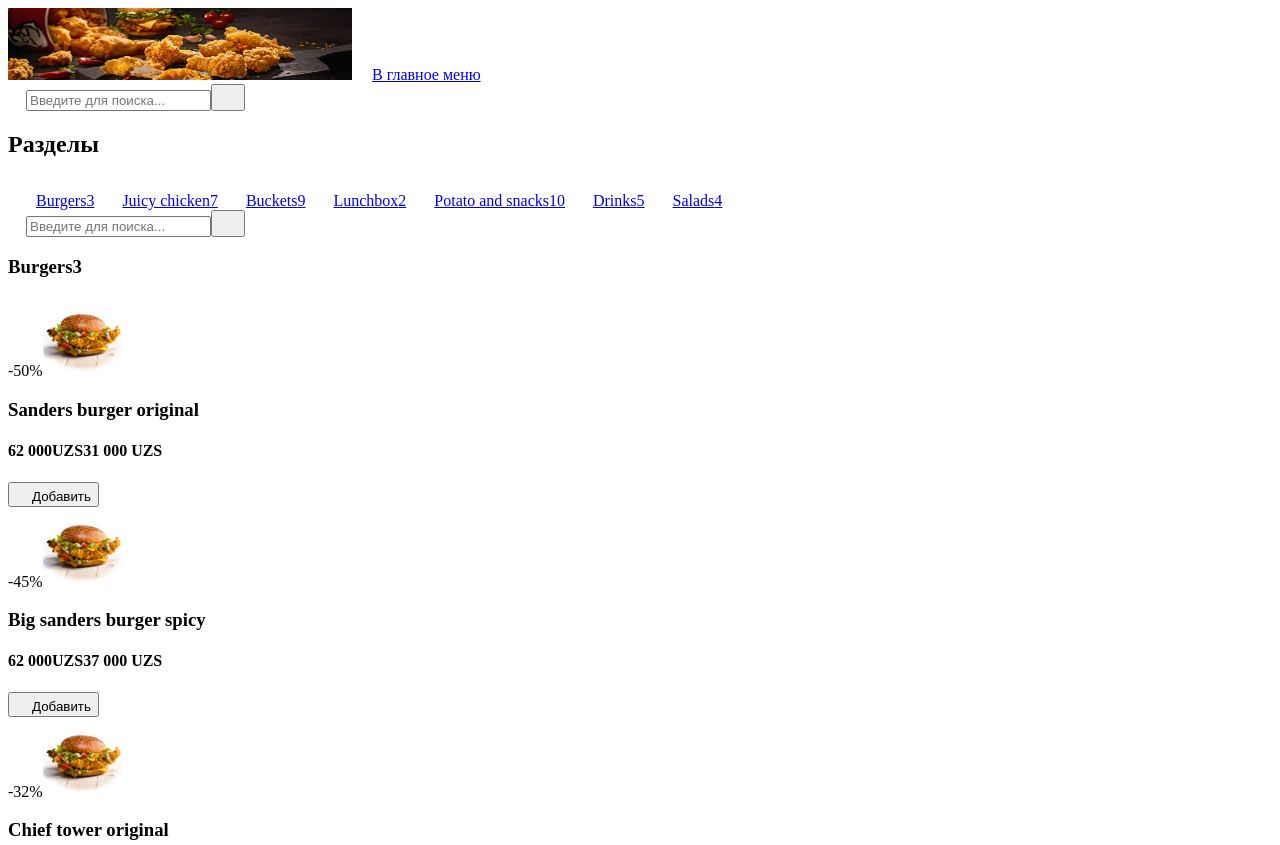
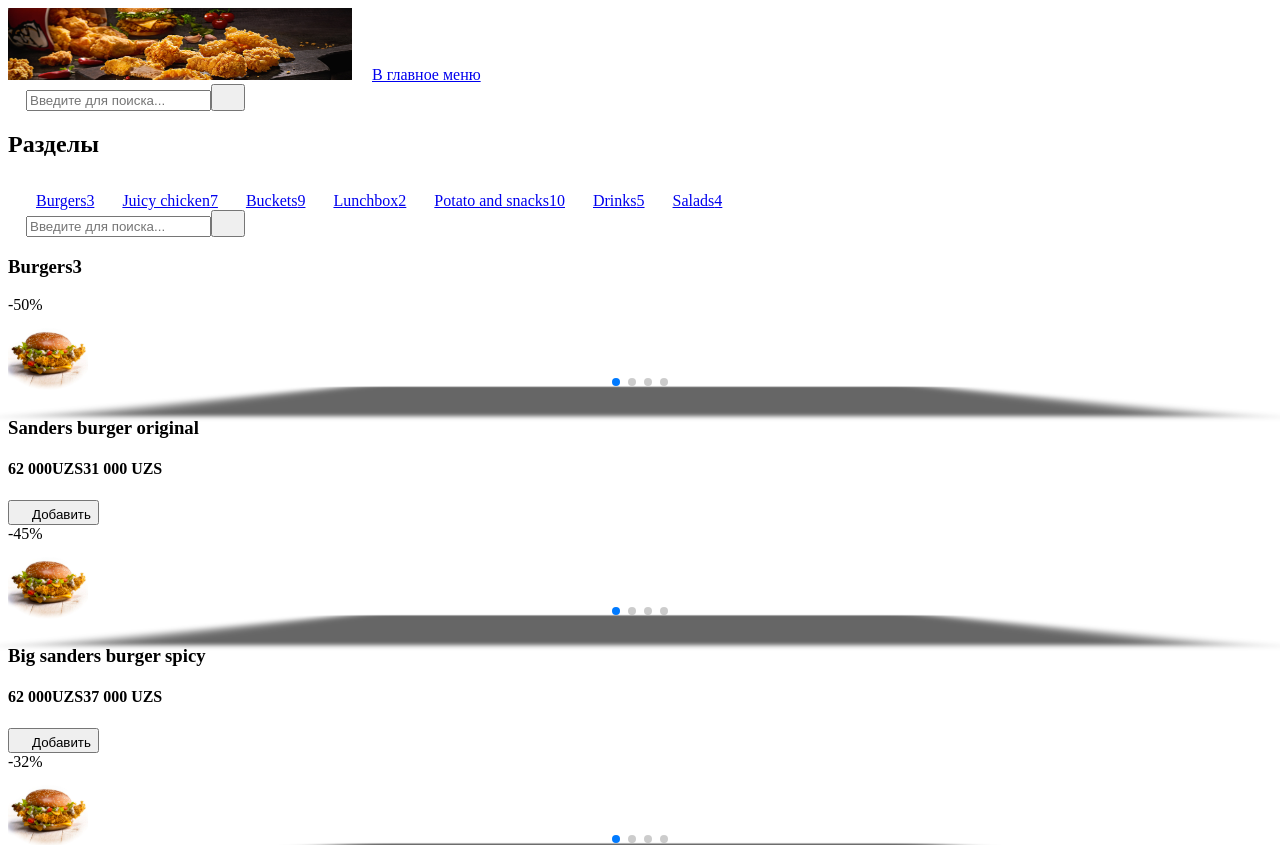
Before and after one commit to AyubovAsadbek/qr-menu-next-dev, a Next.js app: page /menu/page in a window 1280 px wide. Shown: the top 845 px of the page. Built offline with nearby package versions, Linux system fonts and the light colour scheme.

Commit message:
feat: Swiper added

```diff
--- a/src/app/globals.css
+++ b/src/app/globals.css
@@ -40,3 +40,29 @@
     display: none;
   }
 }
+
+.foodCard:hover .swiper-pagination {
+  opacity: 100 !important;
+}
+
+.FoodCardSwiper .swiper-pagination {
+  bottom: 4px !important;
+  display: flex !important;
+  gap: 4px !important;
+  justify-content: center !important;
+}
+
+.FoodCardSwiper .swiper-pagination-bullet {
+  width: 14px !important;
+  height: 2px !important;
+  border-radius: 10px !important;
+  margin-left: 0px !important;
+  margin-right: 0px !important;
+}
+
+@media screen and (min-width: 640px) {
+  .FoodCardSwiper .swiper-pagination {
+    opacity: 0 !important;
+    gap: 2px !important;
+  }
+}
--- /dev/null
+++ b/src/app/profile/page.tsx
@@ -0,0 +1,5 @@
+import ProfilePage from "@/pages/profile/page";
+
+export default function Page() {
+  return <ProfilePage />;
+}
--- a/src/components/CategoryLinks.tsx
+++ b/src/components/CategoryLinks.tsx
@@ -7,7 +7,7 @@ import { useState } from "react";
 const CategoryLinks = () => {
   const [active, setActive] = useState("burger");
   return (
-    <nav className="bg-white sm:rounded-xl sm:py-4 flex-y sm:shadow-sections sticky top-24 ">
+    <nav className="bg-white sm:rounded-xl sm:py-4 flex-y sm:shadow-sections sticky top-24">
       <h2 className="font-medium text-xl text-black-100 pl-4 pb-3 sm:block hidden">
         Разделы
       </h2>
--- a/src/components/FoodCard.tsx
+++ b/src/components/FoodCard.tsx
@@ -1,11 +1,20 @@
+"use client";
 import Image from "next/image";
 import { Icon } from "./Icon";
 import Button from "./Button";
 
+import { Swiper, SwiperSlide } from "swiper/react";
+
+import "swiper/css";
+import "swiper/css/effect-cube";
+import "swiper/css/pagination";
+
+import { EffectCube, Pagination } from "swiper/modules";
+
 type FoodCardProps = {
   food: {
     foodName: string;
-    foodImage: string;
+    foodImages: string;
     oldPrice?: string;
     newPrice: string;
     discount?: string;
@@ -14,21 +23,44 @@ type FoodCardProps = {
 
 const FoodCard = ({ food }: FoodCardProps) => {
   return (
-    <div className="h-auto sm:h-[104px] z-0 text-left bg-white rounded-xl sm:hover:shadow-foodCardHover  cursor-pointer transition-300 p-3 sm:flex-y-center gap-3">
+    <div className="h-auto sm:h-[104px] z-0 text-left bg-white rounded-xl sm:hover:shadow-foodCardHover  cursor-pointer transition-300 p-3 sm:flex-y-center gap-3 foodCard">
       {/* Cart Left */}
-      <div className="relative min-w-20 sm:h-20 rounded-md sm:rounded-xl border border-white-100 overflow-hidden sm:mb-0 mb-3">
+      <div
+        onClick={(e) => {
+          e.stopPropagation();
+        }}
+        className="relative min-w-20 sm:w-20 sm:h-20 rounded-md sm:rounded-xl border border-white-100 overflow-hidden sm:mb-0 mb-3"
+      >
         {food.discount && (
-          <span className="absolute left-0 top-0 py-1 px-1.5 bg-red rounded-tl-md sm:rounded-tl-xl rounded-br-md sm:rounded-br-xl text-white text-xs">
+          <span className="absolute left-0 top-0 py-1 px-1.5 bg-red rounded-tl-md sm:rounded-tl-xl rounded-br-md sm:rounded-br-xl text-white text-xs z-10">
             -{food.discount}%
           </span>
         )}
+        <Swiper
+          effect={"cube"}
+          grabCursor={true}
+          cubeEffect={{
+            shadow: true,
+            slideShadows: true,
+            shadowOffset: 20,
+            shadowScale: 0.94,
+          }}
+          pagination={true}
+          modules={[EffectCube, Pagination]}
+          className="FoodCardSwiper"
+        >
+          {food.foodImages.map((image, index) => (
+            <SwiperSlide key={index}>
               <Image
-          src={food.foodImage}
+                src={image}
                 alt="Food Image"
                 width={80}
                 height={80}
                 className="w-full h-full"
               />
+            </SwiperSlide>
+          ))}
+        </Swiper>
       </div>
       {/* Card Right */}
       <div className="flex flex-col justify-between h-[130px] sm:h-full">
--- a/src/data/data.ts
+++ b/src/data/data.ts
@@ -15,7 +15,12 @@ const CategoryData = [
         discount: "50",
         description:
           "Boxmaster, Quadruple coca-cola, Full Basket, twister senior, longer and whatever else you may want to add, litterally anything from our large menu",
-        foodImage: "/images/svg/food.svg",
+        foodImages: [
+          "/images/svg/food.svg",
+          "/images/svg/food.svg",
+          "/images/svg/food.svg",
+          "/images/svg/food.svg",
+        ],
       },
       {
         foodName: "Big sanders burger spicy",
@@ -24,7 +29,12 @@ const CategoryData = [
         discount: "45",
         description:
           "Boxmaster, Quadruple coca-cola, Full Basket, twister senior, longer and whatever else you may want to add, litterally anything from our large menu",
-        foodImage: "/images/svg/food.svg",
+        foodImages: [
+          "/images/svg/food.svg",
+          "/images/svg/food.svg",
+          "/images/svg/food.svg",
+          "/images/svg/food.svg",
+        ],
       },
       {
         foodName: "Chief tower original",
@@ -33,7 +43,12 @@ const CategoryData = [
         discount: "32",
         description:
           "Boxmaster, Quadruple coca-cola, Full Basket, twister senior, longer and whatever else you may want to add, litterally anything from our large menu",
-        foodImage: "/images/svg/food.svg",
+        foodImages: [
+          "/images/svg/food.svg",
+          "/images/svg/food.svg",
+          "/images/svg/food.svg",
+          "/images/svg/food.svg",
+        ],
       },
       {
         foodName: "Big chief tower original burger",
@@ -42,7 +57,12 @@ const CategoryData = [
         discount: "40",
         description:
           "Boxmaster, Quadruple coca-cola, Full Basket, twister senior, longer and whatever else you may want to add, litterally anything from our large menu",
-        foodImage: "/images/svg/food.svg",
+        foodImages: [
+          "/images/svg/food.svg",
+          "/images/svg/food.svg",
+          "/images/svg/food.svg",
+          "/images/svg/food.svg",
+        ],
       },
       {
         foodName: "Chief burger original",
@@ -51,7 +71,12 @@ const CategoryData = [
         discount: "50",
         description:
           "Boxmaster, Quadruple coca-cola, Full Basket, twister senior, longer and whatever else you may want to add, litterally anything from our large menu",
-        foodImage: "/images/svg/food.svg",
+        foodImages: [
+          "/images/svg/food.svg",
+          "/images/svg/food.svg",
+          "/images/svg/food.svg",
+          "/images/svg/food.svg",
+        ],
       },
       {
         foodName: "Chief burger spicy double",
@@ -60,7 +85,12 @@ const CategoryData = [
         discount: "50",
         description:
           "Boxmaster, Quadruple coca-cola, Full Basket, twister senior, longer and whatever else you may want to add, litterally anything from our large menu",
-        foodImage: "/images/svg/food.svg",
+        foodImages: [
+          "/images/svg/food.svg",
+          "/images/svg/food.svg",
+          "/images/svg/food.svg",
+          "/images/svg/food.svg",
+        ],
       },
       {
         foodName: "De luxe cheeseburger",
@@ -69,7 +99,12 @@ const CategoryData = [
         discount: "50",
         description:
           "Boxmaster, Quadruple coca-cola, Full Basket, twister senior, longer and whatever else you may want to add, litterally anything from our large menu",
-        foodImage: "/images/svg/food.svg",
+        foodImages: [
+          "/images/svg/food.svg",
+          "/images/svg/food.svg",
+          "/images/svg/food.svg",
+          "/images/svg/food.svg",
+        ],
       },
       {
         foodName: "Cheeseburger",
@@ -78,7 +113,12 @@ const CategoryData = [
         discount: "50",
         description:
           "Boxmaster, Quadruple coca-cola, Full Basket, twister senior, longer and whatever else you may want to add, litterally anything from our large menu",
-        foodImage: "/images/svg/food.svg",
+        foodImages: [
+          "/images/svg/food.svg",
+          "/images/svg/food.svg",
+          "/images/svg/food.svg",
+          "/images/svg/food.svg",
+        ],
       },
     ],
   },
@@ -98,7 +138,12 @@ const CategoryData = [
         discount: "50",
         description:
           "Boxmaster, Quadruple coca-cola, Full Basket, twister senior, longer and whatever else you may want to add, litterally anything from our large menu",
-        foodImage: "/images/svg/food.svg",
+        foodImages: [
+          "/images/svg/food.svg",
+          "/images/svg/food.svg",
+          "/images/svg/food.svg",
+          "/images/svg/food.svg",
+        ],
       },
       {
         foodName: "Sanders burger original",
@@ -107,7 +152,12 @@ const CategoryData = [
         discount: "50",
         description:
           "Boxmaster, Quadruple coca-cola, Full Basket, twister senior, longer and whatever else you may want to add, litterally anything from our large menu",
-        foodImage: "/images/svg/food.svg",
+        foodImages: [
+          "/images/svg/food.svg",
+          "/images/svg/food.svg",
+          "/images/svg/food.svg",
+          "/images/svg/food.svg",
+        ],
       },
       {
         foodName: "Sanders burger original",
@@ -116,7 +166,12 @@ const CategoryData = [
         discount: "50",
         description:
           "Boxmaster, Quadruple coca-cola, Full Basket, twister senior, longer and whatever else you may want to add, litterally anything from our large menu",
-        foodImage: "/images/svg/food.svg",
+        foodImages: [
+          "/images/svg/food.svg",
+          "/images/svg/food.svg",
+          "/images/svg/food.svg",
+          "/images/svg/food.svg",
+        ],
       },
       {
         foodName: "Sanders burger original",
@@ -125,7 +180,12 @@ const CategoryData = [
         discount: "50",
         description:
           "Boxmaster, Quadruple coca-cola, Full Basket, twister senior, longer and whatever else you may want to add, litterally anything from our large menu",
-        foodImage: "/images/svg/food.svg",
+        foodImages: [
+          "/images/svg/food.svg",
+          "/images/svg/food.svg",
+          "/images/svg/food.svg",
+          "/images/svg/food.svg",
+        ],
       },
     ],
   },
@@ -145,7 +205,12 @@ const CategoryData = [
         discount: "50",
         description:
           "Boxmaster, Quadruple coca-cola, Full Basket, twister senior, longer and whatever else you may want to add, litterally anything from our large menu",
-        foodImage: "/images/svg/food.svg",
+        foodImages: [
+          "/images/svg/food.svg",
+          "/images/svg/food.svg",
+          "/images/svg/food.svg",
+          "/images/svg/food.svg",
+        ],
       },
       {
         foodName: "Sanders burger original",
@@ -154,7 +219,12 @@ const CategoryData = [
         discount: "50",
         description:
           "Boxmaster, Quadruple coca-cola, Full Basket, twister senior, longer and whatever else you may want to add, litterally anything from our large menu",
-        foodImage: "/images/svg/food.svg",
+        foodImages: [
+          "/images/svg/food.svg",
+          "/images/svg/food.svg",
+          "/images/svg/food.svg",
+          "/images/svg/food.svg",
+        ],
       },
       {
         foodName: "Sanders burger original",
@@ -163,7 +233,12 @@ const CategoryData = [
         discount: "50",
         description:
           "Boxmaster, Quadruple coca-cola, Full Basket, twister senior, longer and whatever else you may want to add, litterally anything from our large menu",
-        foodImage: "/images/svg/food.svg",
+        foodImages: [
+          "/images/svg/food.svg",
+          "/images/svg/food.svg",
+          "/images/svg/food.svg",
+          "/images/svg/food.svg",
+        ],
       },
       {
         foodName: "Sanders burger original",
@@ -172,7 +247,12 @@ const CategoryData = [
         discount: "50",
         description:
           "Boxmaster, Quadruple coca-cola, Full Basket, twister senior, longer and whatever else you may want to add, litterally anything from our large menu",
-        foodImage: "/images/svg/food.svg",
+        foodImages: [
+          "/images/svg/food.svg",
+          "/images/svg/food.svg",
+          "/images/svg/food.svg",
+          "/images/svg/food.svg",
+        ],
       },
     ],
   },
@@ -192,7 +272,12 @@ const CategoryData = [
         discount: "50",
         description:
           "Boxmaster, Quadruple coca-cola, Full Basket, twister senior, longer and whatever else you may want to add, litterally anything from our large menu",
-        foodImage: "/images/svg/food.svg",
+        foodImages: [
+          "/images/svg/food.svg",
+          "/images/svg/food.svg",
+          "/images/svg/food.svg",
+          "/images/svg/food.svg",
+        ],
       },
       {
         foodName: "Sanders burger original",
@@ -201,7 +286,12 @@ const CategoryData = [
         discount: "50",
         description:
           "Boxmaster, Quadruple coca-cola, Full Basket, twister senior, longer and whatever else you may want to add, litterally anything from our large menu",
-        foodImage: "/images/svg/food.svg",
+        foodImages: [
+          "/images/svg/food.svg",
+          "/images/svg/food.svg",
+          "/images/svg/food.svg",
+          "/images/svg/food.svg",
+        ],
       },
       {
         foodName: "Sanders burger original",
@@ -210,7 +300,12 @@ const CategoryData = [
         discount: "50",
         description:
           "Boxmaster, Quadruple coca-cola, Full Basket, twister senior, longer and whatever else you may want to add, litterally anything from our large menu",
-        foodImage: "/images/svg/food.svg",
+        foodImages: [
+          "/images/svg/food.svg",
+          "/images/svg/food.svg",
+          "/images/svg/food.svg",
+          "/images/svg/food.svg",
+        ],
       },
       {
         foodName: "Sanders burger original",
@@ -219,7 +314,12 @@ const CategoryData = [
         discount: "50",
         description:
           "Boxmaster, Quadruple coca-cola, Full Basket, twister senior, longer and whatever else you may want to add, litterally anything from our large menu",
-        foodImage: "/images/svg/food.svg",
+        foodImages: [
+          "/images/svg/food.svg",
+          "/images/svg/food.svg",
+          "/images/svg/food.svg",
+          "/images/svg/food.svg",
+        ],
       },
     ],
   },
@@ -239,7 +339,12 @@ const CategoryData = [
         discount: "50",
         description:
           "Boxmaster, Quadruple coca-cola, Full Basket, twister senior, longer and whatever else you may want to add, litterally anything from our large menu",
-        foodImage: "/images/svg/food.svg",
+        foodImages: [
+          "/images/svg/food.svg",
+          "/images/svg/food.svg",
+          "/images/svg/food.svg",
+          "/images/svg/food.svg",
+        ],
       },
       {
         foodName: "Sanders burger original",
@@ -248,7 +353,12 @@ const CategoryData = [
         discount: "50",
         description:
           "Boxmaster, Quadruple coca-cola, Full Basket, twister senior, longer and whatever else you may want to add, litterally anything from our large menu",
-        foodImage: "/images/svg/food.svg",
+        foodImages: [
+          "/images/svg/food.svg",
+          "/images/svg/food.svg",
+          "/images/svg/food.svg",
+          "/images/svg/food.svg",
+        ],
       },
       {
         foodName: "Sanders burger original",
@@ -257,7 +367,12 @@ const CategoryData = [
         discount: "50",
         description:
           "Boxmaster, Quadruple coca-cola, Full Basket, twister senior, longer and whatever else you may want to add, litterally anything from our large menu",
-        foodImage: "/images/svg/food.svg",
+        foodImages: [
+          "/images/svg/food.svg",
+          "/images/svg/food.svg",
+          "/images/svg/food.svg",
+          "/images/svg/food.svg",
+        ],
       },
       {
         foodName: "Sanders burger original",
@@ -266,7 +381,12 @@ const CategoryData = [
         discount: "50",
         description:
           "Boxmaster, Quadruple coca-cola, Full Basket, twister senior, longer and whatever else you may want to add, litterally anything from our large menu",
-        foodImage: "/images/svg/food.svg",
+        foodImages: [
+          "/images/svg/food.svg",
+          "/images/svg/food.svg",
+          "/images/svg/food.svg",
+          "/images/svg/food.svg",
+        ],
       },
     ],
   },
@@ -286,7 +406,12 @@ const CategoryData = [
         discount: "50",
         description:
           "Boxmaster, Quadruple coca-cola, Full Basket, twister senior, longer and whatever else you may want to add, litterally anything from our large menu",
-        foodImage: "/images/svg/food.svg",
+        foodImages: [
+          "/images/svg/food.svg",
+          "/images/svg/food.svg",
+          "/images/svg/food.svg",
+          "/images/svg/food.svg",
+        ],
       },
       {
         foodName: "Sanders burger original",
@@ -295,7 +420,12 @@ const CategoryData = [
         discount: "50",
         description:
           "Boxmaster, Quadruple coca-cola, Full Basket, twister senior, longer and whatever else you may want to add, litterally anything from our large menu",
-        foodImage: "/images/svg/food.svg",
+        foodImages: [
+          "/images/svg/food.svg",
+          "/images/svg/food.svg",
+          "/images/svg/food.svg",
+          "/images/svg/food.svg",
+        ],
       },
       {
         foodName: "Sanders burger original",
@@ -304,7 +434,12 @@ const CategoryData = [
         discount: "50",
         description:
           "Boxmaster, Quadruple coca-cola, Full Basket, twister senior, longer and whatever else you may want to add, litterally anything from our large menu",
-        foodImage: "/images/svg/food.svg",
+        foodImages: [
+          "/images/svg/food.svg",
+          "/images/svg/food.svg",
+          "/images/svg/food.svg",
+          "/images/svg/food.svg",
+        ],
       },
       {
         foodName: "Sanders burger original",
@@ -313,7 +448,12 @@ const CategoryData = [
         discount: "50",
         description:
           "Boxmaster, Quadruple coca-cola, Full Basket, twister senior, longer and whatever else you may want to add, litterally anything from our large menu",
-        foodImage: "/images/svg/food.svg",
+        foodImages: [
+          "/images/svg/food.svg",
+          "/images/svg/food.svg",
+          "/images/svg/food.svg",
+          "/images/svg/food.svg",
+        ],
       },
     ],
   },
@@ -333,7 +473,12 @@ const CategoryData = [
         discount: "50",
         description:
           "Boxmaster, Quadruple coca-cola, Full Basket, twister senior, longer and whatever else you may want to add, litterally anything from our large menu",
-        foodImage: "/images/svg/food.svg",
+        foodImages: [
+          "/images/svg/food.svg",
+          "/images/svg/food.svg",
+          "/images/svg/food.svg",
+          "/images/svg/food.svg",
+        ],
       },
       {
         foodName: "Sanders burger original",
@@ -342,7 +487,12 @@ const CategoryData = [
         discount: "50",
         description:
           "Boxmaster, Quadruple coca-cola, Full Basket, twister senior, longer and whatever else you may want to add, litterally anything from our large menu",
-        foodImage: "/images/svg/food.svg",
+        foodImages: [
+          "/images/svg/food.svg",
+          "/images/svg/food.svg",
+          "/images/svg/food.svg",
+          "/images/svg/food.svg",
+        ],
       },
       {
         foodName: "Sanders burger original",
@@ -351,7 +501,12 @@ const CategoryData = [
         discount: "50",
         description:
           "Boxmaster, Quadruple coca-cola, Full Basket, twister senior, longer and whatever else you may want to add, litterally anything from our large menu",
-        foodImage: "/images/svg/food.svg",
+        foodImages: [
+          "/images/svg/food.svg",
+          "/images/svg/food.svg",
+          "/images/svg/food.svg",
+          "/images/svg/food.svg",
+        ],
       },
       {
         foodName: "Sanders burger original",
@@ -360,7 +515,12 @@ const CategoryData = [
         discount: "50",
         description:
           "Boxmaster, Quadruple coca-cola, Full Basket, twister senior, longer and whatever else you may want to add, litterally anything from our large menu",
-        foodImage: "/images/svg/food.svg",
+        foodImages: [
+          "/images/svg/food.svg",
+          "/images/svg/food.svg",
+          "/images/svg/food.svg",
+          "/images/svg/food.svg",
+        ],
       },
     ],
   },
@@ -510,6 +670,12 @@ const BottomNavItems = [
     iconName: "shopping-icon",
     href: "/basket",
   },
+  // {
+  //   id: "profile",
+  //   label: "Профиль",
+  //   iconName: "profile-icon",
+  //   href: "/profile",
+  // },
 ];
 
 const workingDaysData = [
@@ -531,7 +697,12 @@ const basketItems = [
     discount: "50",
     description:
       "Boxmaster, Quadruple coca-cola, Full Basket, twister senior, longer and whatever else you may want to add, litterally anything from our large menu",
-    foodImage: "/images/svg/food.svg",
+    foodImages: [
+      "/images/svg/food.svg",
+      "/images/svg/food.svg",
+      "/images/svg/food.svg",
+      "/images/svg/food.svg",
+    ],
   },
   {
     foodName: "Big sanders burger spicy",
@@ -540,7 +711,12 @@ const basketItems = [
     discount: "45",
     description:
       "Boxmaster, Quadruple coca-cola, Full Basket, twister senior, longer and whatever else you may want to add, litterally anything from our large menu",
-    foodImage: "/images/svg/food.svg",
+    foodImages: [
+      "/images/svg/food.svg",
+      "/images/svg/food.svg",
+      "/images/svg/food.svg",
+      "/images/svg/food.svg",
+    ],
   },
   {
     foodName: "Chief tower original",
@@ -549,7 +725,12 @@ const basketItems = [
     discount: "32",
     description:
       "Boxmaster, Quadruple coca-cola, Full Basket, twister senior, longer and whatever else you may want to add, litterally anything from our large menu",
-    foodImage: "/images/svg/food.svg",
+    foodImages: [
+      "/images/svg/food.svg",
+      "/images/svg/food.svg",
+      "/images/svg/food.svg",
+      "/images/svg/food.svg",
+    ],
   },
 ];
 
--- a/src/pages/menu/page.tsx
+++ b/src/pages/menu/page.tsx
@@ -11,7 +11,7 @@ import Image from "next/image";
 import { Icon } from "@/components/Icon";
 type Food = {
   foodName: string;
-  foodImage: string;
+  foodImages: string;
   oldPrice?: string;
   newPrice: string;
   discount?: string;
@@ -29,7 +29,7 @@ const MenuPage = () => {
   return (
     <div className="sm:container mt-4 flex relative z-0 flex-col sm:flex-row gap-1 sm:gap-6 justify-between sm:pb-0 pb-20">
       {/* Menu Left */}
-      <div className="flex-y gap-2 sm:gap-5 w-full sticky top-[66px] z-10 sm:max-w-[220px] lg:max-w-[344px] sm:bg-transparent bg-white sm:py-0 py-2 pt-3 sm:border-none border-b border-white-300">
+      <div className="flex-y gap-2 sm:gap-5 w-full sticky top-[66px] z-20 sm:max-w-[220px] lg:max-w-[344px] sm:bg-transparent bg-white sm:py-0 py-2 pt-3 sm:border-none border-b border-white-300">
         {/* Back to Menu Link */}
         <Link
           href="/"
@@ -95,7 +95,7 @@ const MenuPage = () => {
 
       {/* Single Dialog */}
       <Dialog open={isDialogOpen} onOpenChange={setIsDialogOpen}>
-        <DialogContent className="max-w-[712px] sm:h-auto h-full rounded-none sm:rounded-2xl">
+        <DialogContent className="max-w-[712px] sm:h-auto h-full rounded-none sm:rounded-2xl focus:outline-none">
           {selectedFood && <SingleFood food={selectedFood} />}
         </DialogContent>
       </Dialog>
```
Also changed, not shown: src/components/BasketCard.tsx (+31 -5 lines), src/components/SingleFood.tsx (+29 -2 lines), src/pages/profile/page.tsx (added, +7 -0 lines), public/icons/profile-icon.svg (added). Lines whose indentation alone changed are shown as unchanged.
